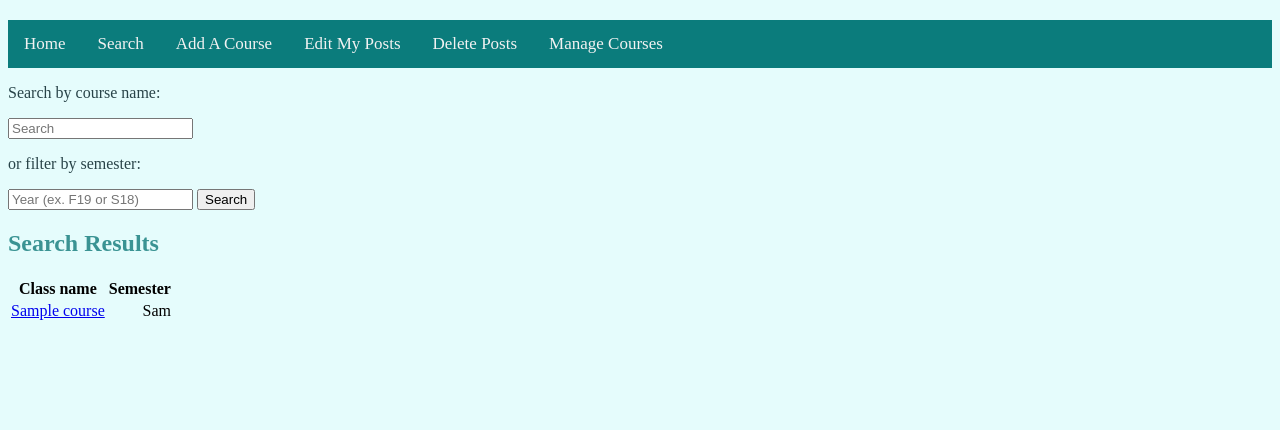
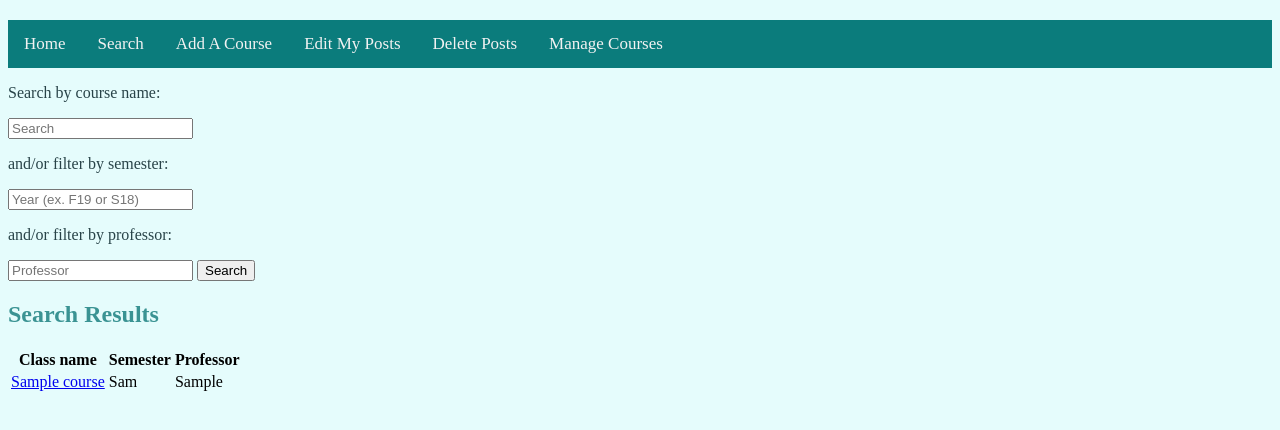
Before and after one commit to beryce/CourseGuide, a Flask app: page /search in a window 1280 px wide. Shown: the top 430 px of the page. Run offline with Flask 2, Linux system fonts and the light colour scheme; tables that the repository leaves empty hold one stand-in row (values such as "Sample post"); some libraries are stand-ins or nearby versions.

Commit message:
added professors to filtering, searching, adding

```diff
--- a/app.py
+++ b/app.py
@@ -73,12 +73,16 @@ def search():
     if request.method == 'POST':
         searchterm = request.form.get('searchterm', "")
         semester = request.form.get('semester_filter', "")
+        prof = request.form.get('professor_filter', "")
     else:
         searchterm = request.args.get('searchterm', "")
         semester = request.args.get('semester_filter', "")
+        prof = request.form.get('professor_filter', "")
+
+    print("prof: " + prof)
 
     # get the results
-    courses = courseBrowser.getSearchResults(conn, searchterm, semester)
+    courses = courseBrowser.getSearchResults(conn, searchterm, semester, prof)
 
     return render_template('search.html', courses = courses)
 
@@ -134,7 +138,7 @@ def insertCourse():
         # grab name and semester from form
         name = request.form.get("newcoursename").upper()
         semester = request.form.get("newsemester").upper().encode("utf-8")
-        professor = request.form.get("prof").upper()
+        professor = request.form.get("newprofessor").upper()
         if (len(semester) != 3) or (semester[0]!='F' and semester[0]!='S') or (not (semester[1:].isdigit())):
             flash("Invalid semester.")
             redirect(url_for("search"))
--- a/courseBrowser.py
+++ b/courseBrowser.py
@@ -27,8 +27,8 @@ def insertCourse(conn, professor, name, semester):
     didInsert = False
     curs.execute('select name, professor, semester from courses where name=%s and semester=%s and professor=%s', (name, semester, professor))
     if (curs.fetchone() is None):
-        curs.execute('insert into courses(name, semester, professor) values (%s, %s, %s) on duplicate key update name = %s, semester = %s',
-                    (name, semester, professor, name, semester))
+        curs.execute('insert into courses(name, semester, professor, avg_rating, avg_hours) values (%s, %s, %s, 0, 0) on duplicate key update name = %s, semester = %s, professor = %s',
+                (name, semester, professor, name, semester, professor))
         didInsert = True
     lock.release()
     return didInsert
@@ -73,14 +73,15 @@ def getUser(conn, username, pw, isAdmin):
         userDict['response'] = 2
     return userDict
 
-def getSearchResults(conn, input_search, input_semester):
+def getSearchResults(conn, input_search, input_semester, input_prof):
     """Returns the name, cid, semester for the given course name user types into search bar.
     For example, if the user types in "cs", the result will be all classes where
     there is a "cs" in the course name. """
     curs = conn.cursor(MySQLdb.cursors.DictCursor)
     name = '%' + input_search + '%'
     sem = '%' + input_semester + '%'
-    curs.execute('select name, cid, semester from courses where name like %s and semester like %s', [name, sem])
+    prof = '%' + input_prof + '%'
+    curs.execute('select name, cid, semester, professor from courses where name like %s and semester like %s and professor like %s', [name, sem, prof])
     return curs.fetchall()
 
 def rate_course(conn, uid, cid, rating, hours, comments):
--- a/static/style.css
+++ b/static/style.css
@@ -53,10 +53,6 @@ dt {
   overflow: hidden;
 }
 
-.search_class_semester {
-    float: right;
-}
-
 /* Style the links inside the navigation bar */
 .topnav a {
   float: left;
--- a/templates/addcourse.html
+++ b/templates/addcourse.html
@@ -14,6 +14,8 @@
               <input type="text" id="newcoursename" name="newcoursename" placeholder="Course name"></p>
               <p><label>Semester:</label>
               <input type="text" id="newsemester" name="newsemester" placeholder="Semester"></p>
+              <p><label>Professor:</label>
+              <input type="text" id="newprofessor" name="newprofessor" placeholder="Professor"></p>
               <button id="submit" type="submit" name="submit" value="submit">Submit</button>
             </form></p>
         </div>
--- a/templates/search.html
+++ b/templates/search.html
@@ -8,8 +8,11 @@
     <input id="searchterm" placeholder="Search" name="searchterm">
     <br>
 
-    <p>or filter by semester: </p>
+    <p>and/or filter by semester: </p>
     <input id="semester_filter" placeholder="Year (ex. F19 or S18)" name="semester_filter">
+
+    <p>and/or filter by professor: </p>
+    <input id="professor_filter" placeholder="Professor" name="professor_filter">
     <button id="searchbutton" type="submit" name="submit" value="Search">Search</button>
 </form>
 {% endblock %}
@@ -26,12 +29,14 @@
     <tr>
         <th>Class name</th>
         <th>Semester</th>
+        <th>Professor</th>
     </tr>
 
     {%for class in courses%}
     <tr data-cid={{ class.cid }}>
         <td class="search_class_name"><a href = {{ url_for('createPost', cid = class.cid) }}>{{ class.name }}</a></td>
         <td class="search_class_semester">{{ class.semester }}</td>
+        <td class="search_class_professor">{{ class.professor }}</td>
     </tr>
     {% endfor %}
 </table>
```
